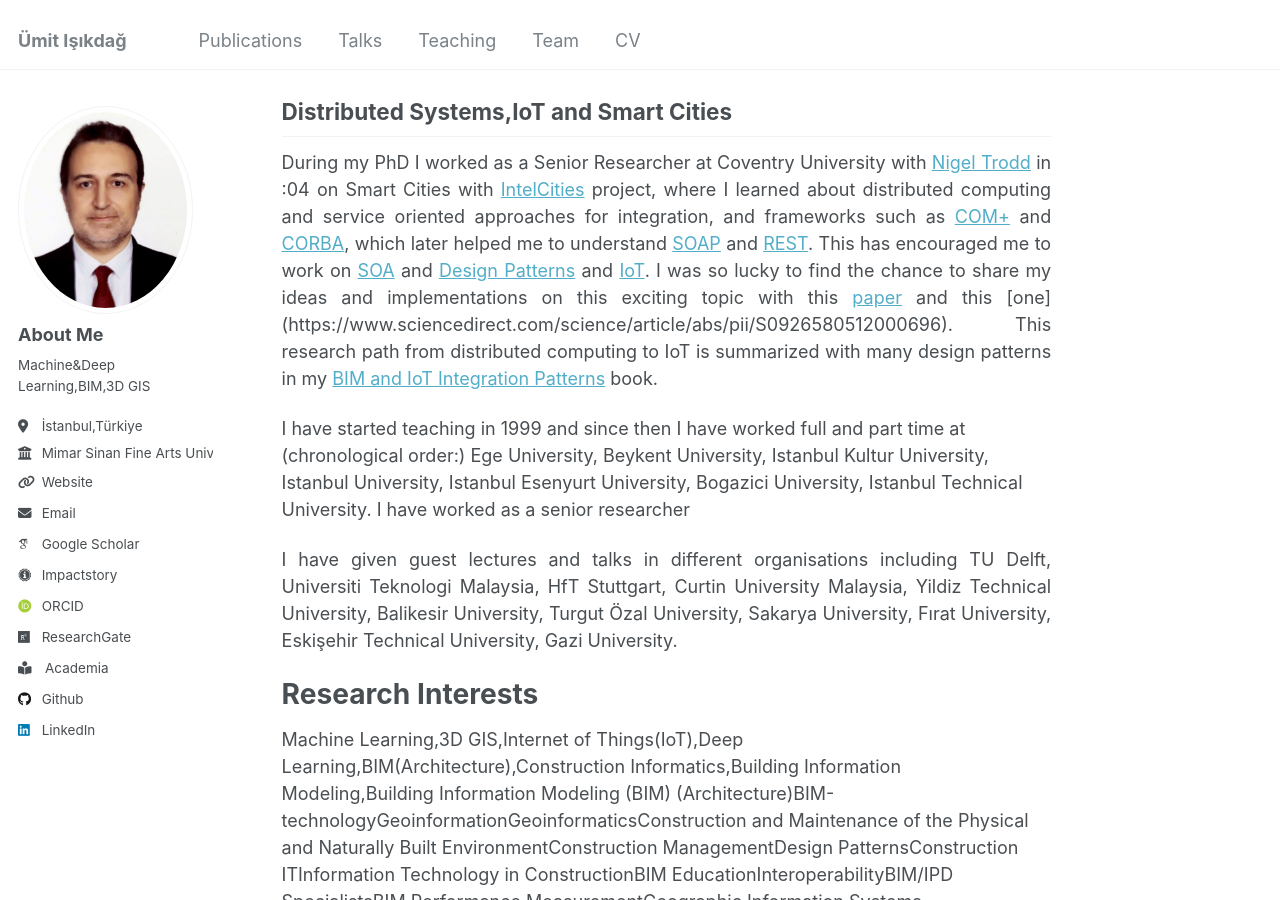
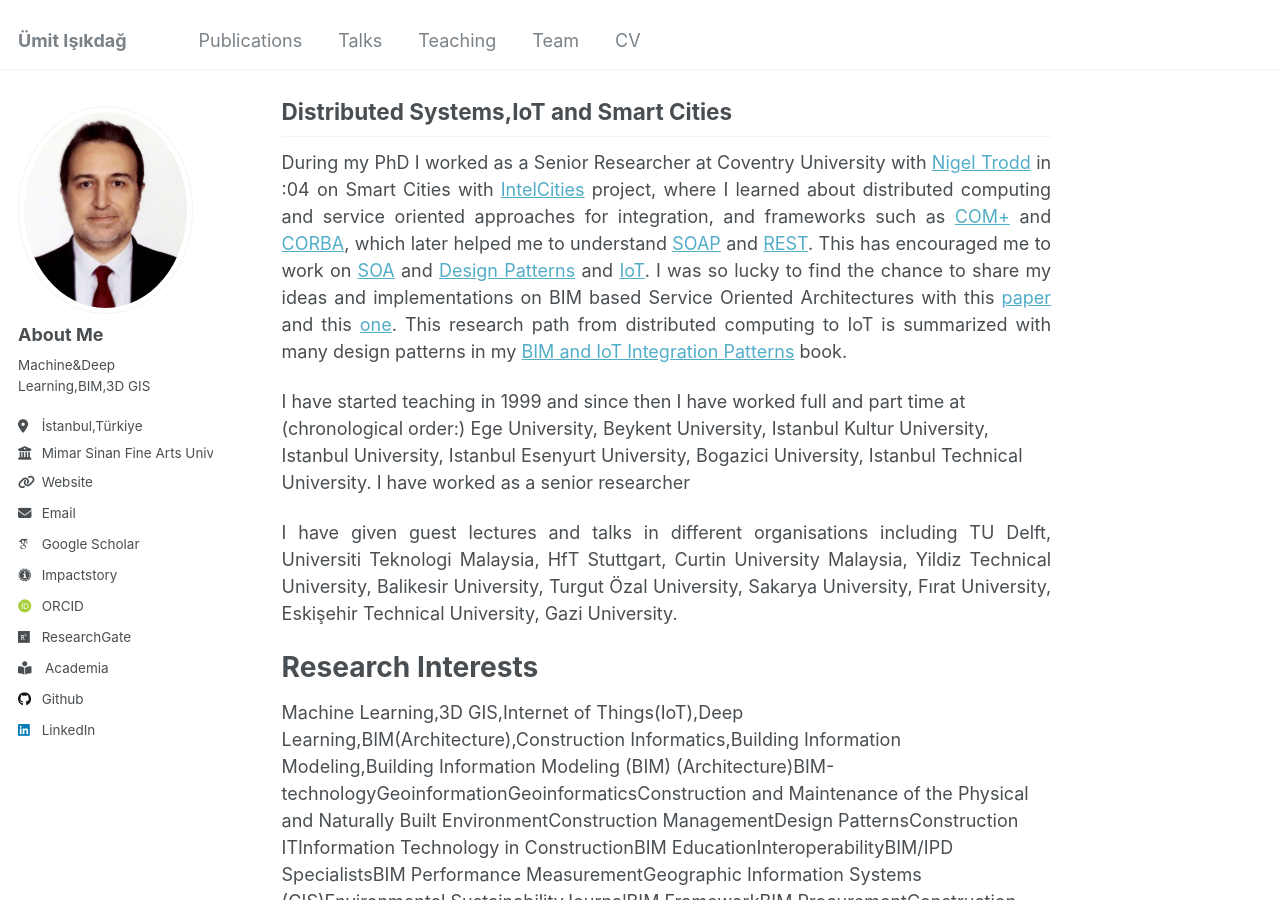
Before and after one commit to uisikdag/uisikdag.github.io, a Jekyll site: the page built from _pages/about.md, in a window 1280 px wide and 900 px high, scrolled down 1068 px. Built offline with Jekyll 4.4.1, drawn with Linux system fonts in a browser that asks for light colours; some web fonts are replaced.

Commit message:
Update about.md

```diff
--- a/_pages/about.md
+++ b/_pages/about.md
@@ -52,8 +52,8 @@ project, where I learned about distributed computing and service oriented approa
 which later helped me to understand [SOAP](https://en.wikipedia.org/wiki/SOAP) and [REST](https://en.wikipedia.org/wiki/REST).
 This has encouraged me to work on [SOA](https://en.wikipedia.org/wiki/Service-oriented_architecture) and
 [Design Patterns](https://en.wikipedia.org/wiki/Software_design_pattern) and [IoT](https://en.wikipedia.org/wiki/Internet_of_things). I was so lucky to find the chance to
-share my ideas and implementations on this exciting topic with this [paper](https://www.sciencedirect.com/science/article/abs/pii/S0926580509001769)
-and this [one] (https://www.sciencedirect.com/science/article/abs/pii/S0926580512000696).
+share my ideas and implementations on BIM based Service Oriented Architectures with this [paper](https://www.sciencedirect.com/science/article/abs/pii/S0926580509001769)
+and this [one](https://www.sciencedirect.com/science/article/abs/pii/S0926580512000696).
 This research path from distributed computing to IoT is summarized with many design patterns in my [BIM and IoT Integration Patterns](https://link.springer.com/book/10.1007/978-3-319-21825-0) book.
 {: style="text-align: justify;"}
 
```
